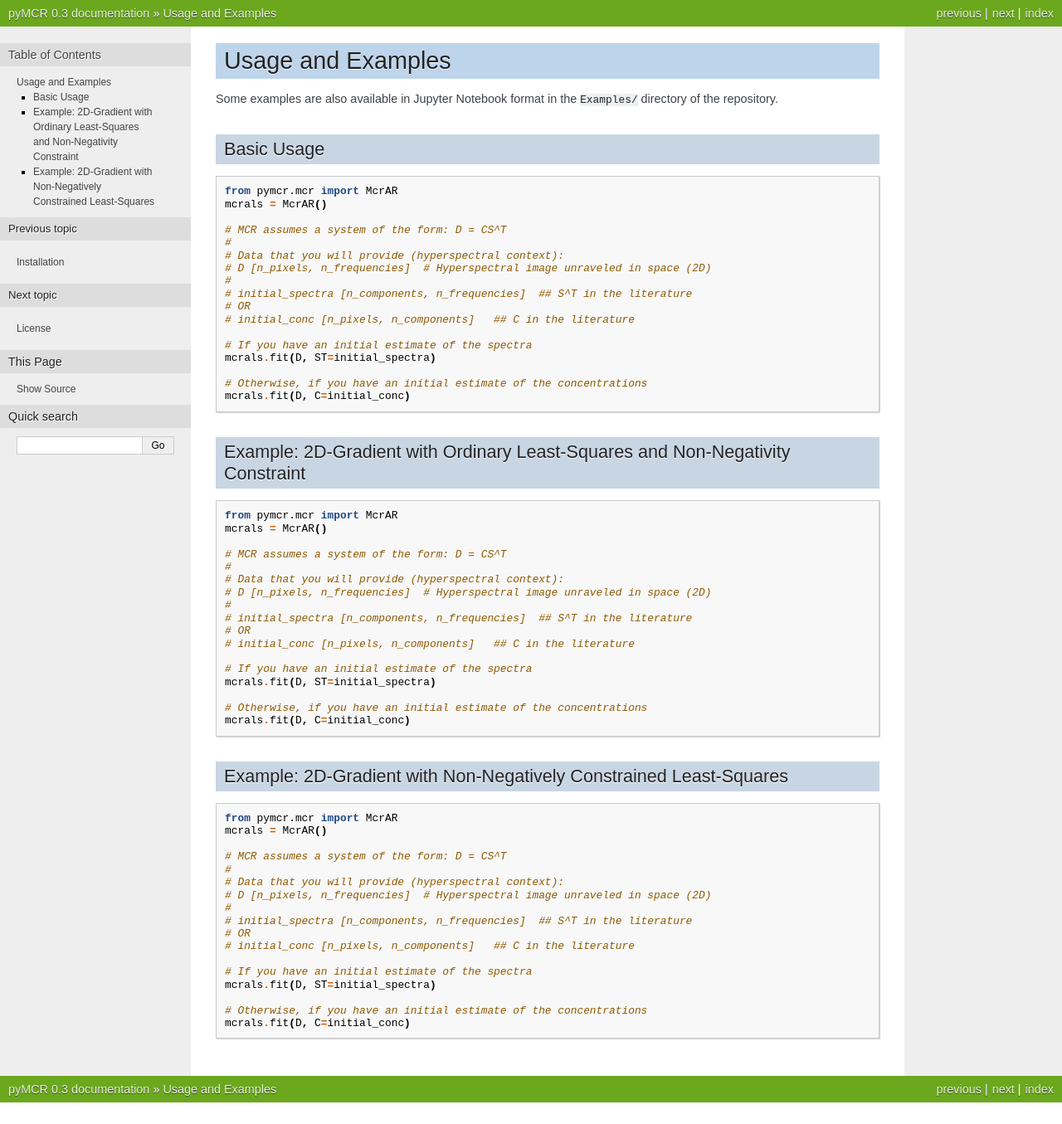
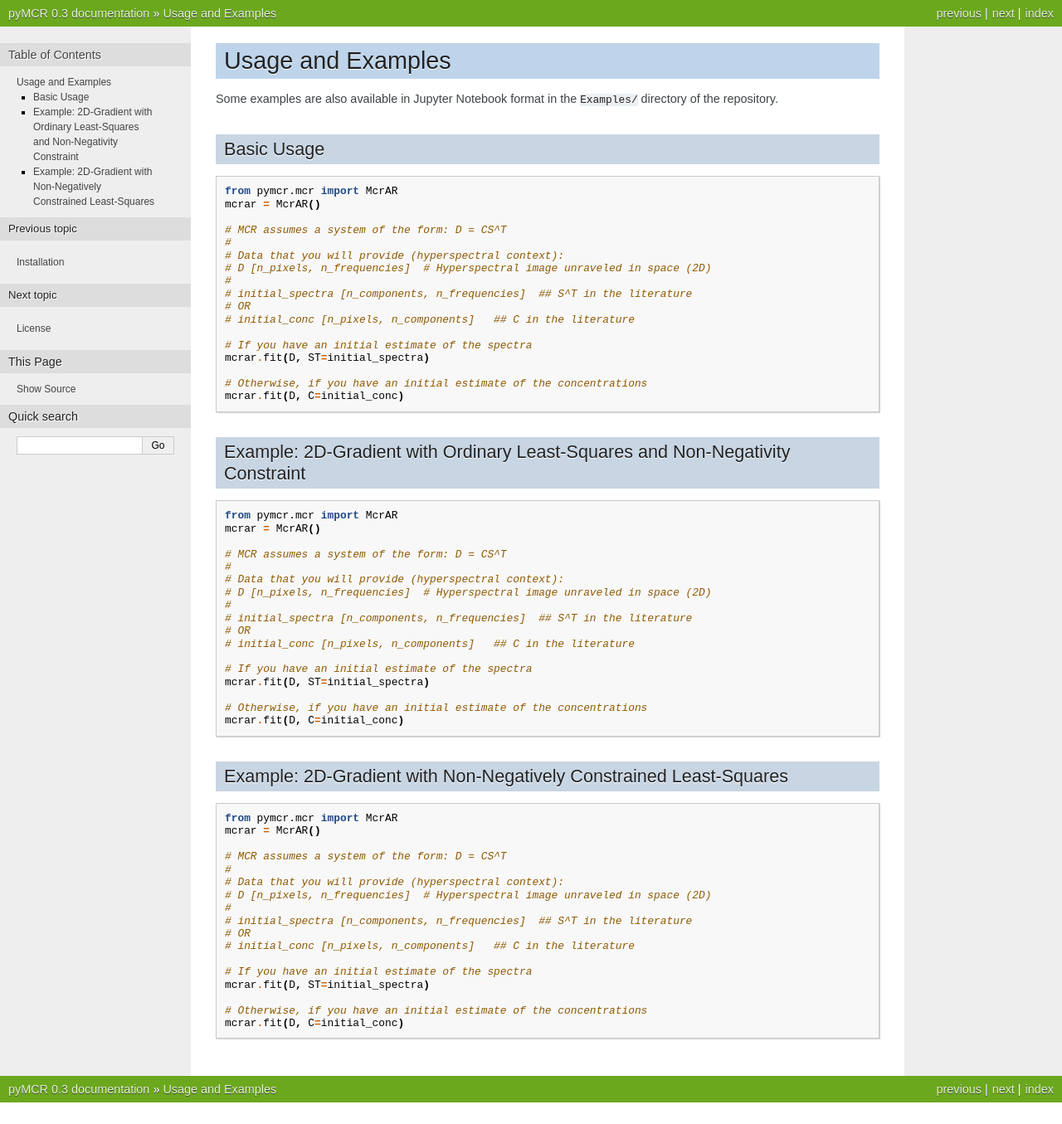
Before and after one commit to usnistgov/pyMCR, a Sphinx documentation site: the page built from docs/source/usage.rst, in a window 1280 px wide. Shown: the whole page at 83% size. Built offline with Sphinx 7.4.7, drawn with Linux system fonts in a browser that asks for light colours.

Commit message:
Replaced mcrals usage to mcrar

```diff
--- a/README.rst
+++ b/README.rst
@@ -162,7 +162,7 @@ Usage
 .. code:: python
 
     from pymcr.mcr import McrAR
-    mcrals = McrAR()
+    mcrar = McrAR()
 
     # MCR assumes a system of the form: D = CS^T
     #
@@ -174,10 +174,10 @@ Usage
     # initial_conc [n_pixels, n_components]   ## C in the literature
 
     # If you have an initial estimate of the spectra
-    mcrals.fit(D, ST=initial_spectra)
+    mcrar.fit(D, ST=initial_spectra)
 
     # Otherwise, if you have an initial estimate of the concentrations
-    mcrals.fit(D, C=initial_conc)
+    mcrar.fit(D, C=initial_conc)
 
 Examples
 --------
--- a/docs/source/index.rst
+++ b/docs/source/index.rst
@@ -118,7 +118,7 @@ Basic Usage
 .. code:: python
 
     from pymcr.mcr import McrAR
-    mcrals = McrAR()
+    mcrar = McrAR()
 
     # MCR assumes a system of the form: D = CS^T
     #
@@ -130,10 +130,10 @@ Basic Usage
     # initial_conc [n_pixels, n_components]   ## C in the literature
 
     # If you have an initial estimate of the spectra
-    mcrals.fit(D, ST=initial_spectra)
+    mcrar.fit(D, ST=initial_spectra)
 
     # Otherwise, if you have an initial estimate of the concentrations
-    mcrals.fit(D, C=initial_conc)
+    mcrar.fit(D, C=initial_conc)
 
 
 Examples
--- a/docs/source/usage.rst
+++ b/docs/source/usage.rst
@@ -9,7 +9,7 @@ Basic Usage
 .. code:: python
 
     from pymcr.mcr import McrAR
-    mcrals = McrAR()
+    mcrar = McrAR()
 
     # MCR assumes a system of the form: D = CS^T
     #
@@ -21,10 +21,10 @@ Basic Usage
     # initial_conc [n_pixels, n_components]   ## C in the literature
 
     # If you have an initial estimate of the spectra
-    mcrals.fit(D, ST=initial_spectra)
+    mcrar.fit(D, ST=initial_spectra)
 
     # Otherwise, if you have an initial estimate of the concentrations
-    mcrals.fit(D, C=initial_conc)
+    mcrar.fit(D, C=initial_conc)
 
 
 Example: 2D-Gradient with Ordinary Least-Squares and Non-Negativity Constraint
@@ -33,7 +33,7 @@ Example: 2D-Gradient with Ordinary Least-Squares and Non-Negativity Constraint
 .. code:: python
 
     from pymcr.mcr import McrAR
-    mcrals = McrAR()
+    mcrar = McrAR()
 
     # MCR assumes a system of the form: D = CS^T
     #
@@ -45,10 +45,10 @@ Example: 2D-Gradient with Ordinary Least-Squares and Non-Negativity Constraint
     # initial_conc [n_pixels, n_components]   ## C in the literature
 
     # If you have an initial estimate of the spectra
-    mcrals.fit(D, ST=initial_spectra)
+    mcrar.fit(D, ST=initial_spectra)
 
     # Otherwise, if you have an initial estimate of the concentrations
-    mcrals.fit(D, C=initial_conc)
+    mcrar.fit(D, C=initial_conc)
 
 Example: 2D-Gradient with Non-Negatively Constrained Least-Squares
 -------------------------------------------------------------------
@@ -56,7 +56,7 @@ Example: 2D-Gradient with Non-Negatively Constrained Least-Squares
 .. code:: python
 
     from pymcr.mcr import McrAR
-    mcrals = McrAR()
+    mcrar = McrAR()
 
     # MCR assumes a system of the form: D = CS^T
     #
@@ -68,7 +68,7 @@ Example: 2D-Gradient with Non-Negatively Constrained Least-Squares
     # initial_conc [n_pixels, n_components]   ## C in the literature
 
     # If you have an initial estimate of the spectra
-    mcrals.fit(D, ST=initial_spectra)
+    mcrar.fit(D, ST=initial_spectra)
 
     # Otherwise, if you have an initial estimate of the concentrations
-    mcrals.fit(D, C=initial_conc)
+    mcrar.fit(D, C=initial_conc)
```
Also changed, not shown: 5 other files.
